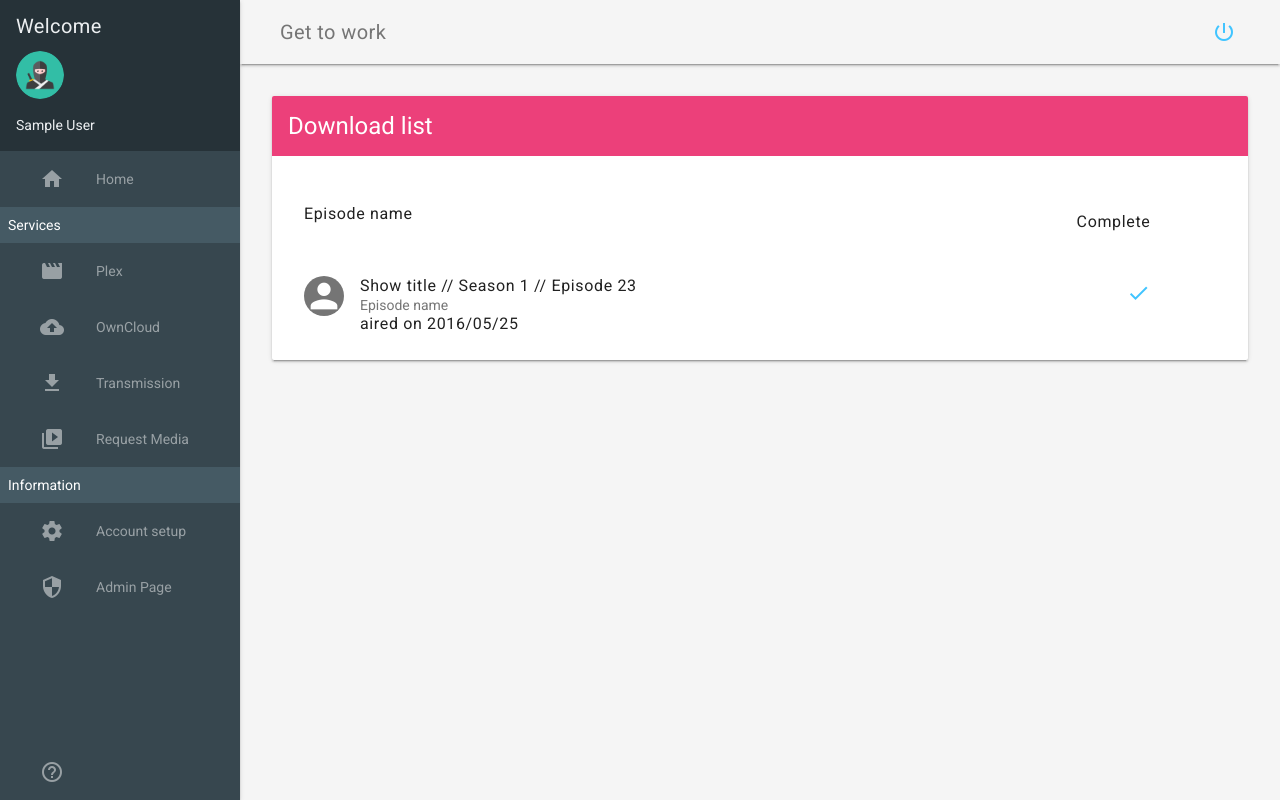
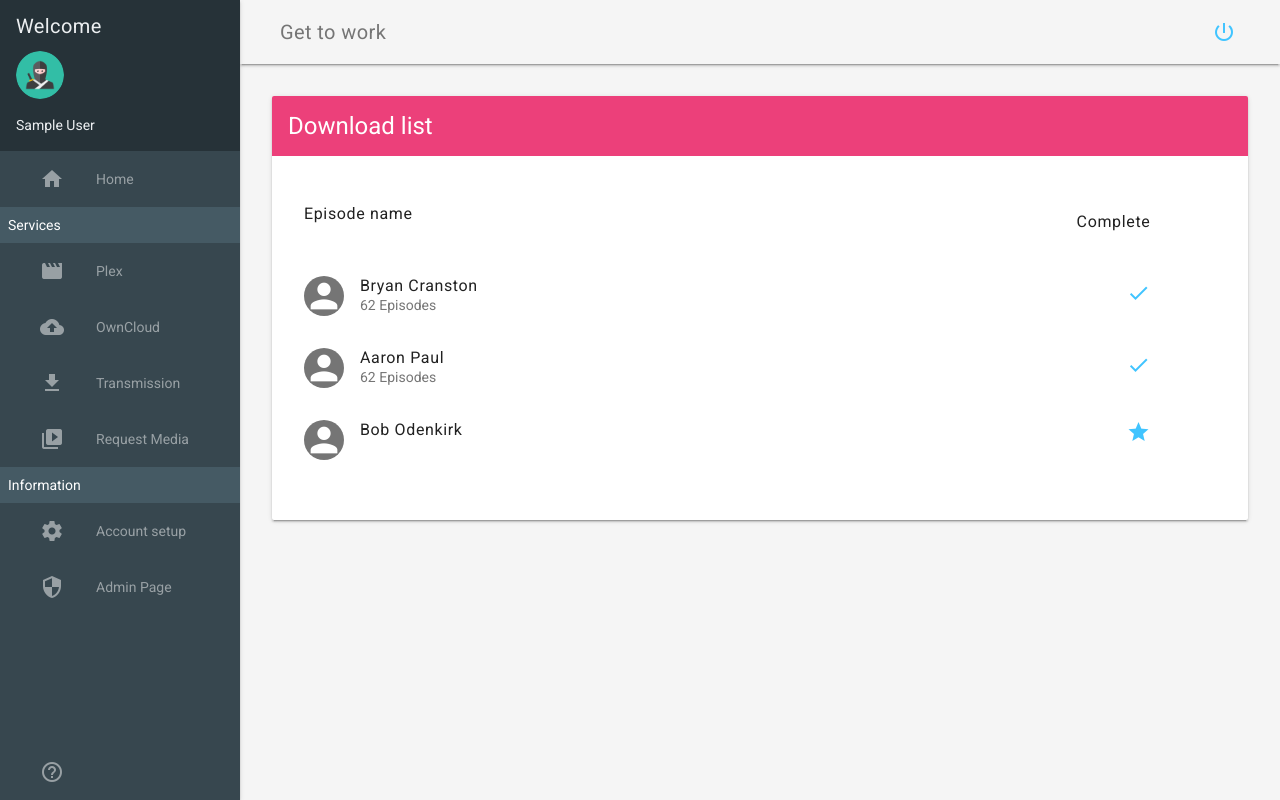
Before and after one commit to jorgii/lebaguette, a Django app: page /requestmedia/episodes/ in a window 1280 px wide. Run offline with Django 3.2, Linux system fonts and the light colour scheme; the visitor is signed in with stand-in values (Sample User, id 1); data comes from the database, SQL or seed files in the repository; parts of the project's set-up code (start-up, migrations or seed data) failed here and were passed over; some libraries are stand-ins or nearby versions.

Commit message:
Revert "prepare episodes for backend"
This reverts commit 32e9ae603e62db3f66b460cffa4bf59be1b68c8a.

```diff
--- a/lebaguette/templates/requestmedia/episodes.html
+++ b/lebaguette/templates/requestmedia/episodes.html
@@ -36,11 +36,30 @@
                 <li class="mdl-list__item mdl-list__item--two-line">
                   <span class="mdl-list__item-primary-content">
                     <i class="material-icons mdl-list__item-avatar">person</i>
-                    <span>Show title // Season 1 // Episode 23</span>
-                    <span class="mdl-list__item-sub-title">Episode name</span><span class="mdl-list__item-caption">aired on 2016/05/25</span>
+                    <span>Bryan Cranston</span>
+                    <span class="mdl-list__item-sub-title">62 Episodes</span>
                   </span>
                   <span class="mdl-list__item-secondary-content">
                     <a class="list__item-secondary-action" href="#"><i class="material-icons">check</i></a>
+                  </span>
+                </li>
+                <li class="mdl-list__item mdl-list__item--two-line">
+                  <span class="mdl-list__item-primary-content">
+                    <i class="material-icons mdl-list__item-avatar">person</i>
+                    <span>Aaron Paul</span>
+                    <span class="mdl-list__item-sub-title">62 Episodes</span>
+                  </span>
+                  <span class="mdl-list__item-secondary-content">
+                    <a class="mdl-list__item-secondary-action" href="#"><i class="material-icons">check</i></a>
+                  </span>
+                </li>
+                <li class="mdl-list__item mdl-list__item--three-line">
+                  <span class="mdl-list__item-primary-content">
+                    <i class="material-icons  mdl-list__item-avatar">person</i>
+                    <span>Bob Odenkirk</span>
+                  </span>
+                  <span class="mdl-list__item-secondary-content">
+                    <a class="mdl-list__item-secondary-action" href="#"><i class="material-icons">star</i></a>
                   </span>
                 </li>
               </ul>
```
